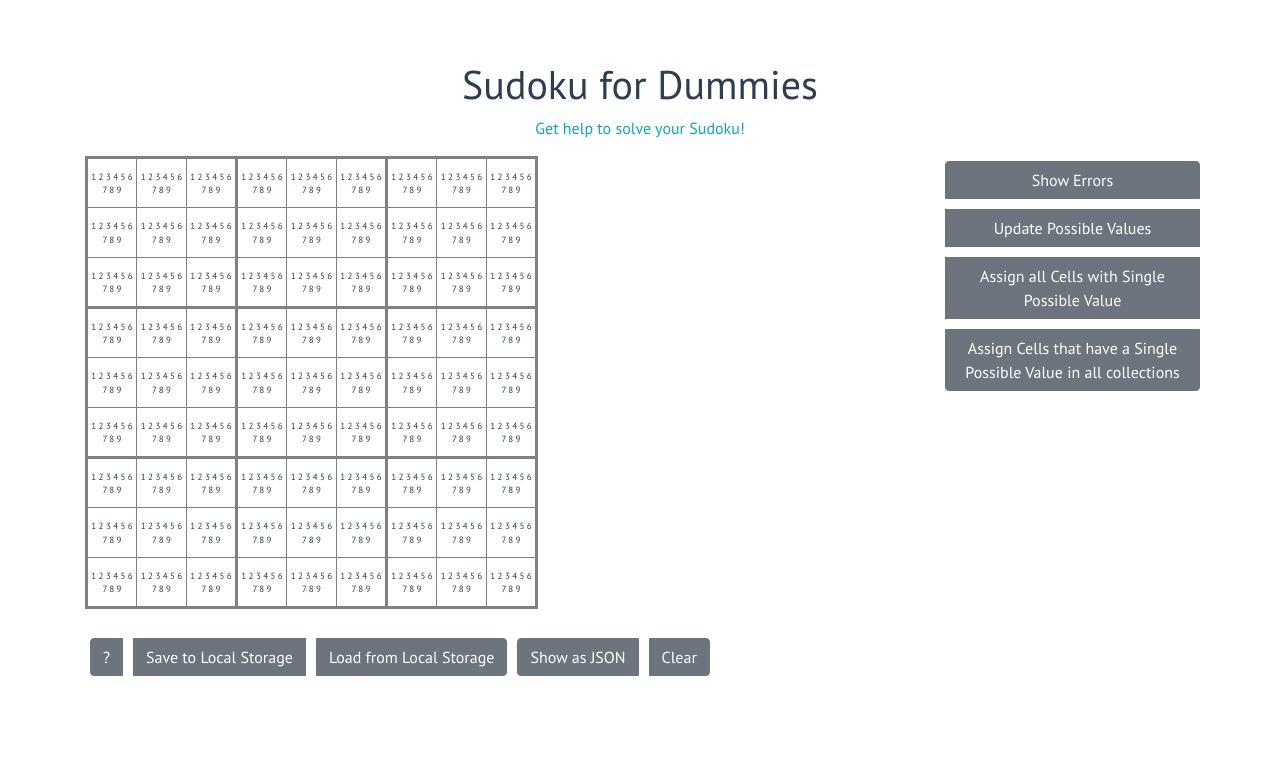
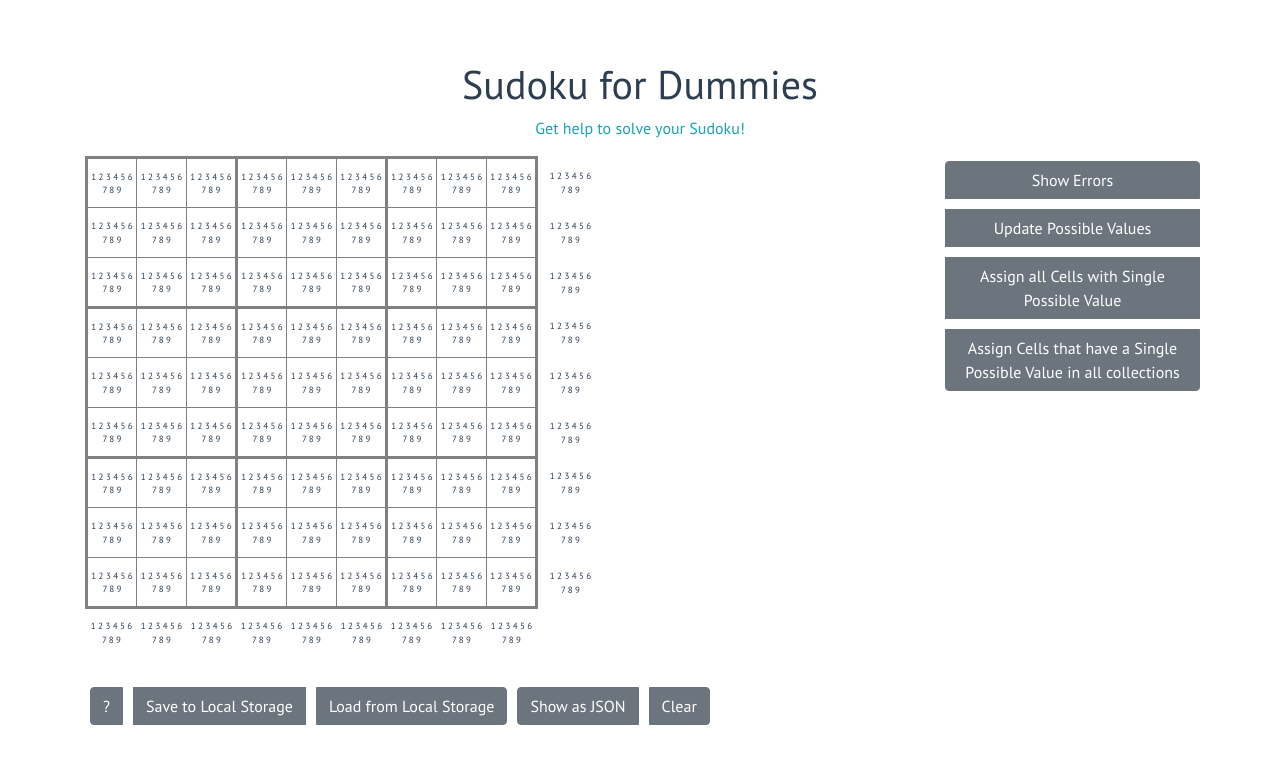
Before and after one commit to ptandler/sudoku-helper, a Vue app: page / in a window 1280 px wide. Shown: the top 764 px of the page. Built offline with nearby package versions, Linux system fonts and the light colour scheme.

Commit message:
Also show all unasigned values per row and column

```diff
--- a/src/App.vue
+++ b/src/App.vue
@@ -17,6 +17,17 @@
                                 :model="getModel(row, col)"
                                 v-on:clearActive="clearActive()"
                         />
+                        <td class="remainingField" style="width: 5px"></td>
+                        <td class="field remainingField">
+                            {{ sudoku.getRow(row).getUnassignedValuesInCollection().join(" ") }}
+                        </td>
+                    </tr>
+                    <tr style="height=5ox"></tr>
+                    <tr>
+                        <td class="field remainingField"
+                            v-for="col in values" :key="col">
+                            {{ sudoku.getCol(col).getUnassignedValuesInCollection().join(" ") }}
+                        </td>
                     </tr>
                 </table>
                 <br/>
@@ -124,6 +135,7 @@
         }
 
         public updatePossibleValues() {
+            this.sudoku.clearActive();
             this.helper.updatePossibleValues();
         }
 
@@ -203,6 +215,11 @@
         tr:nth-child(3n) td {
             border-bottom-width: 3px;
         }
+
+        .remainingField {
+            border: none;
+            font-size: xx-small;
+        }
     }
 
     button {
--- a/src/components/Sudoku.ts
+++ b/src/components/Sudoku.ts
@@ -286,19 +286,19 @@ export class SudokuCollection {
      * @return {SudokuFieldModel[][]}
      */
     public getModelsByValue() {
-        const counter: SudokuFieldModel[][] = [];
+        const valueList: SudokuFieldModel[][] = [];
         for (const i of sudokuValues) {
-            counter[i] = [];
+            valueList[i] = [];
         }
         for (const i of sudokuValues) {
             if (this.list[i]) {
                 const v = this.list[i].hasDefinedValue();
                 if (v) {
-                    counter[v].push(this.list[i]);
+                    valueList[v].push(this.list[i]);
                 }
             }
         }
-        return counter;
+        return valueList;
     }
 
     public countValues(counter: number[]) {
@@ -312,6 +312,17 @@ export class SudokuCollection {
         }
     }
 
+    public getUnassignedValuesInCollection(): SudokuValue[] {
+        const result: SudokuValue[] = [];
+        const valueList = this.getModelsByValue();
+        for (const value of sudokuValues) {
+            if (valueList[value].length === 0) {
+                result.push(value);
+            }
+        }
+        return result;
+    }
+
     public showErrors() {
         const counter = this.getModelsByValue();
         for (const i of sudokuValues) {
--- a/src/components/SudokuHelper.ts
+++ b/src/components/SudokuHelper.ts
@@ -10,7 +10,6 @@ export default class SudokuHelper {
      * for all cells that do not have a defined value
      */
     public updatePossibleValues() {
-        this.sudoku.clearActive();
         for (const row of sudokuValues) {
             for (const col of sudokuValues) {
                 const m = this.sudoku.getModel(row, col);
@@ -65,8 +64,8 @@ export default class SudokuHelper {
         this.assignAllSinglePossibleValueInCollection(this.sudoku.squares);
     }
 
-    // noinspection JSMethodCanBeStatic
     public assignAllSinglePossibleValueInCollection(collections: SudokuCollection[]) {
+        this.updatePossibleValues();
         for (const c of collections) {
             // check this collection if the position of each value can be uniquely identified
             for (const value of sudokuValues) {
@@ -81,8 +80,10 @@ export default class SudokuHelper {
                 if (positionsOfValue.length === 1) {
                     const m = positionsOfValue[0];
                     if (!m.hasDefinedValue()) {
+                        console.log(`${c.name} ${c.index} -> ${value}`);
                         m.setValue(value);
                         m.setHighlighted();
+                        this.updatePossibleValues();
                     }
                 }
             }
```
Also changed, not shown: 1 other file (tests, documents, lock files or other folders).
